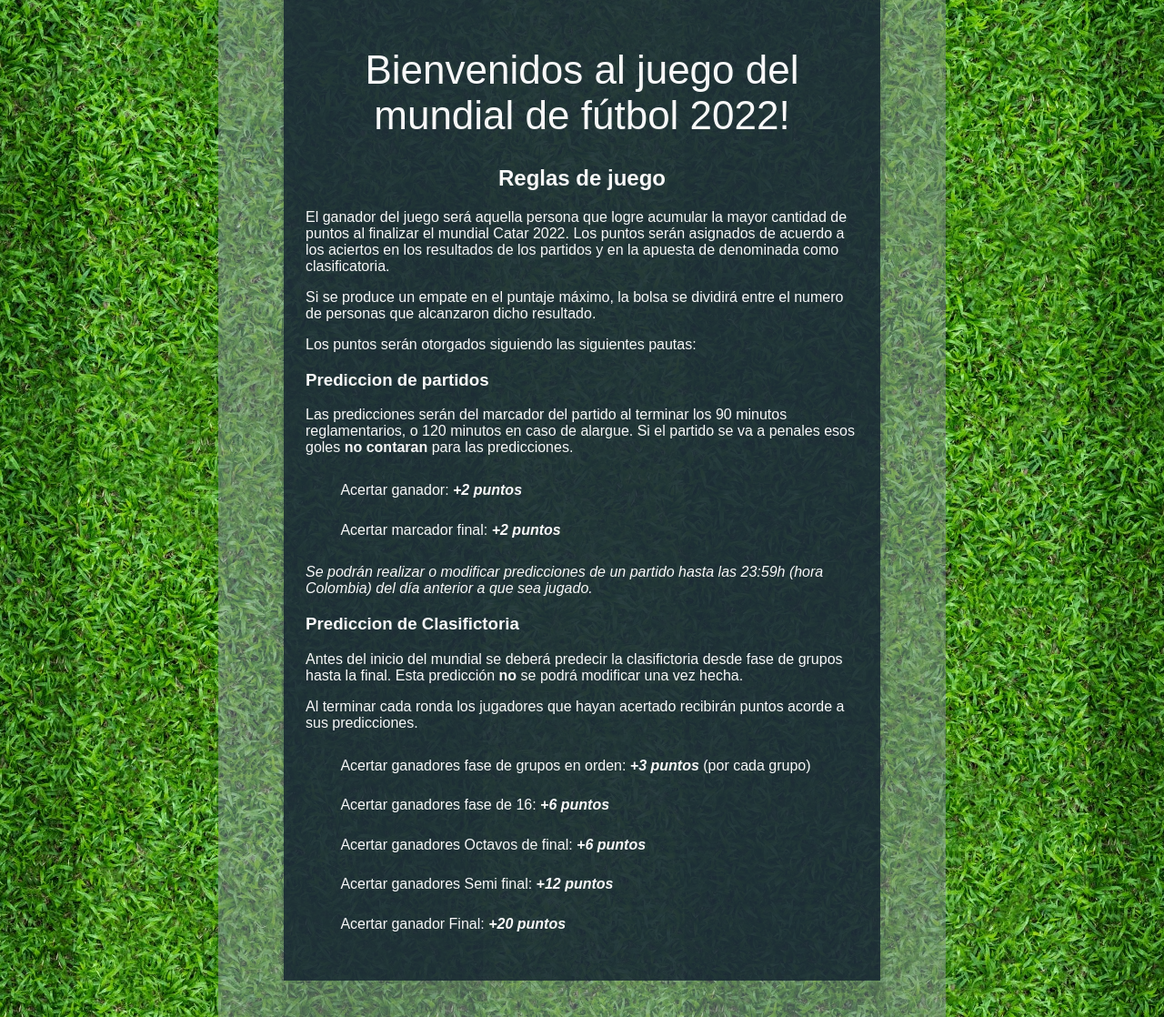
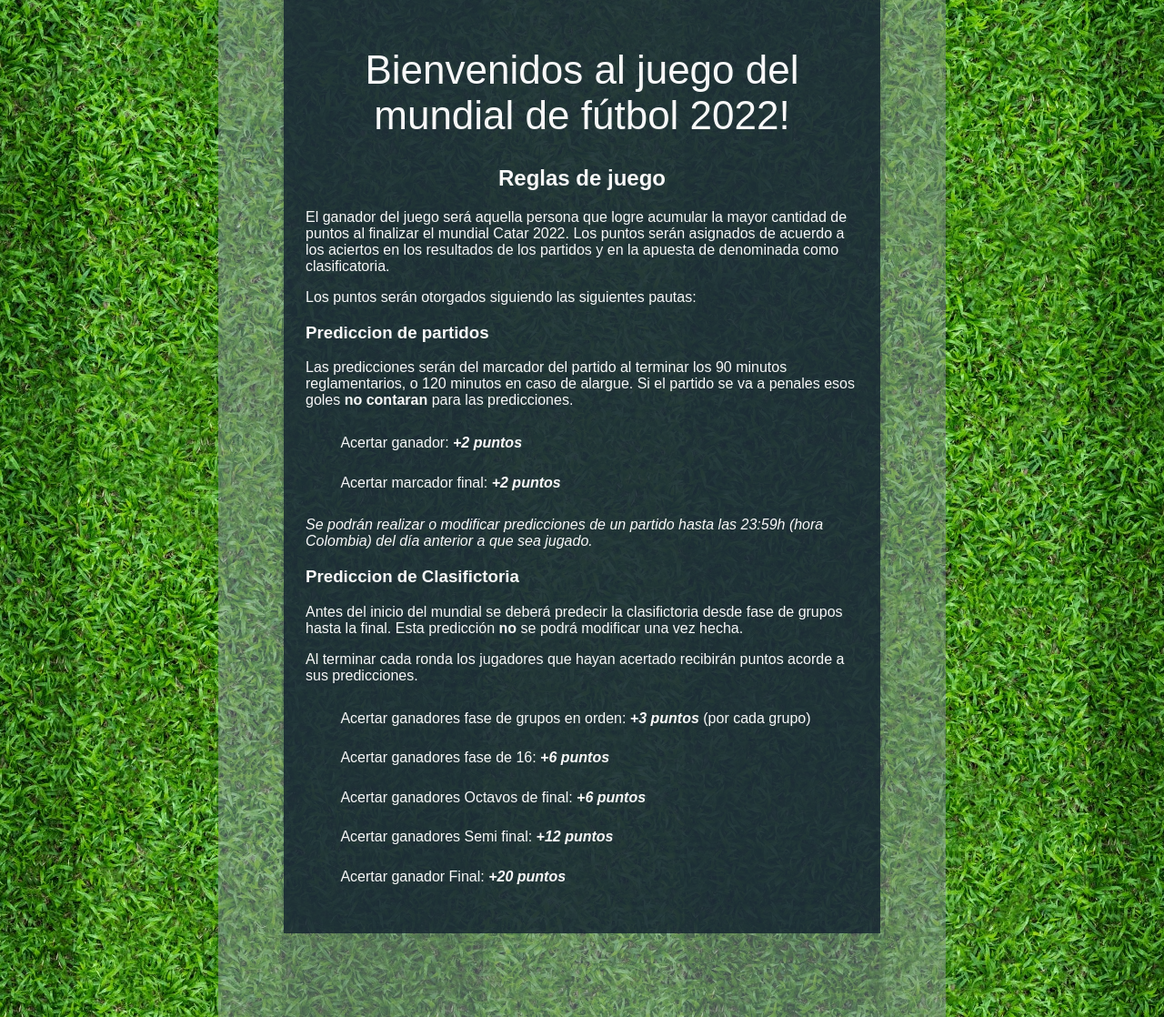
Before and after one commit to JP235/mundial, a Django app: page /reglas in a window 1280 px wide. Shown: the part 97-1215 px from the top of the page at 91% size. Run offline with Django 3.2, Linux system fonts and the light colour scheme.

Commit message:
no hay bolsa

```diff
--- a/home/templates/main/rules.html
+++ b/home/templates/main/rules.html
@@ -11,11 +11,6 @@
             El ganador del juego será aquella persona que logre acumular la mayor cantidad de puntos al
             finalizar el mundial Catar 2022. Los puntos serán asignados de acuerdo a los aciertos en los
             resultados de los partidos y en la apuesta de denominada como clasificatoria.
-        </p>
-        <p>
-            Si se produce
-            un empate en el puntaje máximo, la bolsa se dividirá entre el numero de personas que
-            alcanzaron dicho resultado.
         </p>
         <p>
             Los puntos serán otorgados siguiendo las siguientes pautas:
```
